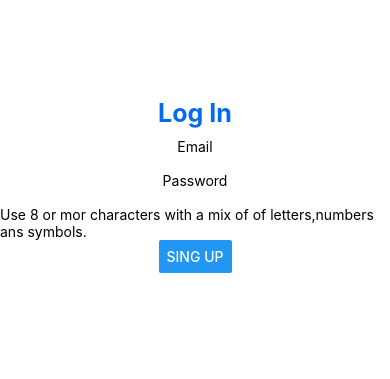
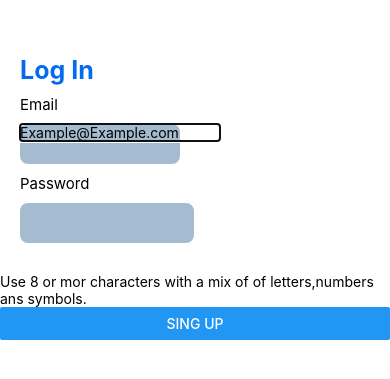
Before and after one commit to BC-MAY-21-RN/kata-05-reservacion-de-vuelos-k5-n21-t5, a React Native app: screen /login in a window 390 px wide. Shown: the part 237-616 px from the top of the page. Built offline with nearby package versions, Linux system fonts and the light colour scheme.

Commit message:
Log In Screen was updated, codeclimate added
Co-authored-by: GerardoIbarra <libarra2@ucol.mx>
Co-authored-by: OsvaldoMDLM <osvaldo.benjamin31@gmail.com>

```diff
--- a/package.json
+++ b/package.json
@@ -16,7 +16,8 @@
     "react": "17.0.2",
     "react-native": "0.66.4",
     "react-native-safe-area-context": "^3.3.2",
-    "react-native-screens": "^3.10.1"
+    "react-native-screens": "^3.10.1",
+    "react-native-vector-icons": "^9.0.0"
   },
   "devDependencies": {
     "@babel/core": "^7.12.9",
--- /dev/null
+++ b/src/components/Forminput/FormInput.js
@@ -0,0 +1,36 @@
+import React from 'react'
+import { TextInput, View} from 'react-native'
+/* import Icon from 'react-native-vector-icons'
+ */
+import { StylesForm } from './inputStyle'
+
+export const FormInput = ({
+  labelVal,
+  placeholderAdj,
+  secureTextEntry,
+  autoFocus,
+  onChangeText,
+  autoCapitalize,
+  ...result
+}) => {
+    return (
+        <View style={StylesForm.Container}>
+          <View style={StylesForm.inputContainer}>
+            <TextInput //mail
+              style={StylesForm.textInput}
+              { ...result }
+              value={labelVal}
+              placeholder={placeholderAdj}
+              secureTextEntry={secureTextEntry}
+              autoFocus={autoFocus}
+              onChangeText={onChangeText}
+              placeholderTextColor='black'
+              autoCapitalize={autoCapitalize}
+            />
+          </View>
+          <View>
+
+          </View>
+        </View>
+    )
+}
--- /dev/null
+++ b/src/components/Forminput/inputStyle.js
@@ -0,0 +1,24 @@
+import { StyleSheet } from "react-native";
+
+export const StylesForm = StyleSheet.create({
+  Container:{
+    flexDirection: 'row'
+  },
+
+  inputContainer:{
+      width: '80%',
+      height: 40,
+      marginBottom: 2,
+      borderColor: '#000',
+      backgroundColor: '#a5bbcf',
+      borderRadius: 8,
+      marginTop: 10,
+      marginBottom: 10,
+    },
+
+    textInput:{
+          color: '#000000',
+          width: 200,
+          fontSize: 14,
+      },
+})
--- a/src/components/index.js
+++ b/src/components/index.js
@@ -1 +1 @@
-export {CheckBox} from './CheckBox'
+export {FormInput} from './Forminput/FormInput.js'
--- a/src/screens/login.js
+++ b/src/screens/login.js
@@ -1,27 +1,50 @@
-import React , { useState } from "react";
+import React, {useState} from "react";
 import { Text, View, TextInput, Button } from "react-native";
-import CheckBox from '@react-native-community/checkbox';
+import { SafeAreaView } from "react-native-safe-area-context";
+import {FormInput} from '../components/index'
 import Styles from '../screens/style/common_style'
 
 export const login = (props) => {
+  console.log(props)
+  const  [email, setEmail] = useState('')
+  const  [password, setPassword] = useState('')
 
+console.log(props)
     return (
 
-    <View style={Styles.container}>
-
-      <Text style={Styles.title}>Log In</Text>
-
-      <Text>Email</Text>
-      <TextInput ></TextInput>
-
-      <Text>Password</Text>
-      <TextInput></TextInput>
-      <Text>Use 8 or mor characters with a mix of of letters,numbers ans symbols.</Text>
+    <SafeAreaView style={Styles.container}>
+      <View style={Styles.containerForm}>
+        <Text style={Styles.title}>Log In</Text>
 
 
 
+        <Text style={Styles.subtitle}>Email</Text>
+        <FormInput
+
+          labelVal={email}
+          secureTextEntry={false}
+          onChangeText={(useremail) => setEmail(useremail)}
+          placeholderAdj={'Example@Example.com'}
+          autoFocus={true}
+          autoCapitalize={'none'}
+        />
+
+        <Text style={Styles.subtitle}>Password</Text>
+        <FormInput
+          style={Styles.textInput}
+          labelVal={password}
+          secureTextEntry={true}
+          onChangeText={(userpass) => setPassword(userpass)}
+          autoFocus={false}
+          autoCapitalize={'none'}
+        />
+
+      </View>
+      <Text>Use 8 or mor characters with a mix of of letters,numbers ans symbols.</Text>
+
       <Button title="Sing Up"/>
 
-    </View>
+
+    </SafeAreaView>
   )
 }
--- a/src/screens/style/common_style.js
+++ b/src/screens/style/common_style.js
@@ -4,20 +4,26 @@ const styles = StyleSheet.create({
     container: {
         flex: 1,
         justifyContent: 'center',
-        alignItems: 'center',
         backgroundColor: '#FFFFFF',
     },
     title: {
         fontSize: 25,
         color: '#046BF1',
-        alingItems: 'left',
         fontWeight: 'bold',
+
         marginBottom: 10,
+    },
+    subtitle:{
+        color: 'black',
+        fontSize: 15,
     },
     containerForm: {
         marginTop: 25,
         marginBottom: 20,
+        marginLeft: 20,
+        alignItems: 'flex-start',
     },
+
 
 })
 
```
Also changed, not shown: src/components/CheckBox.js (+27 -27 lines), 2 other files (tests, documents, lock files or other folders).
